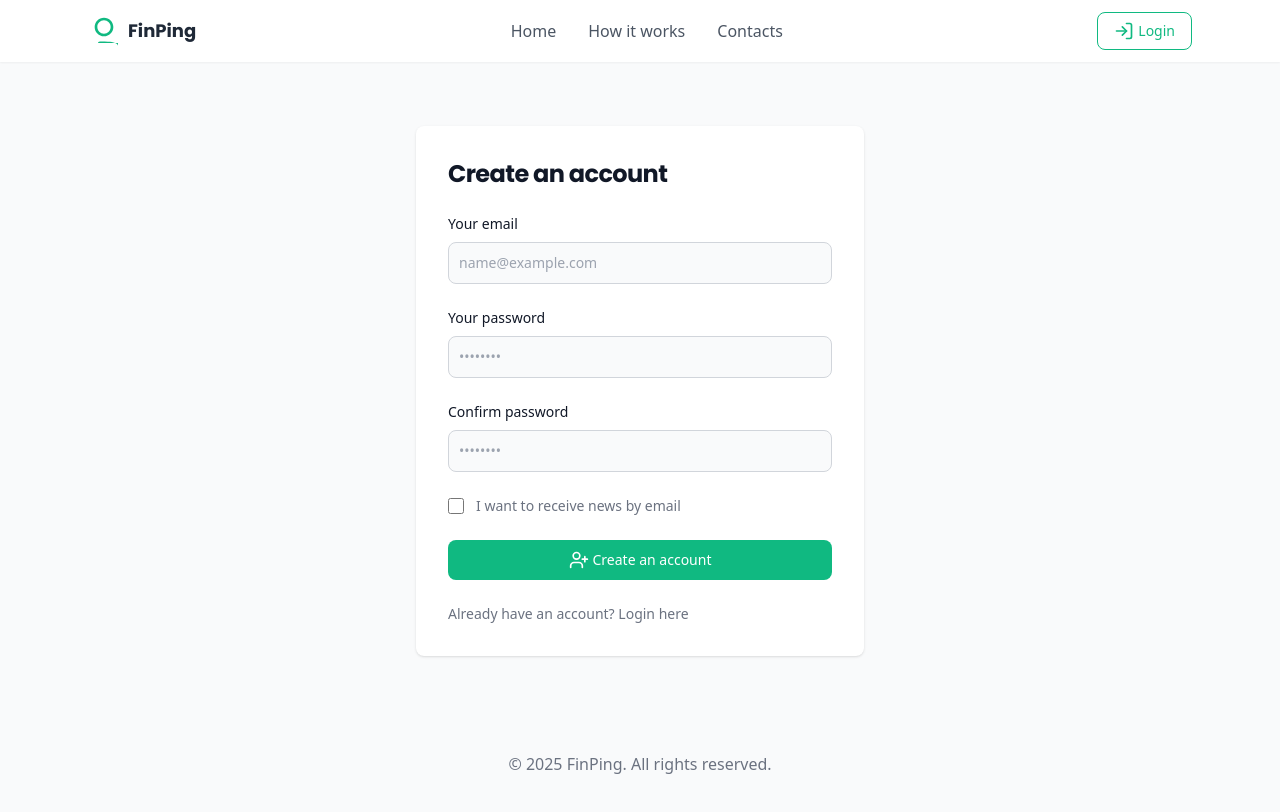
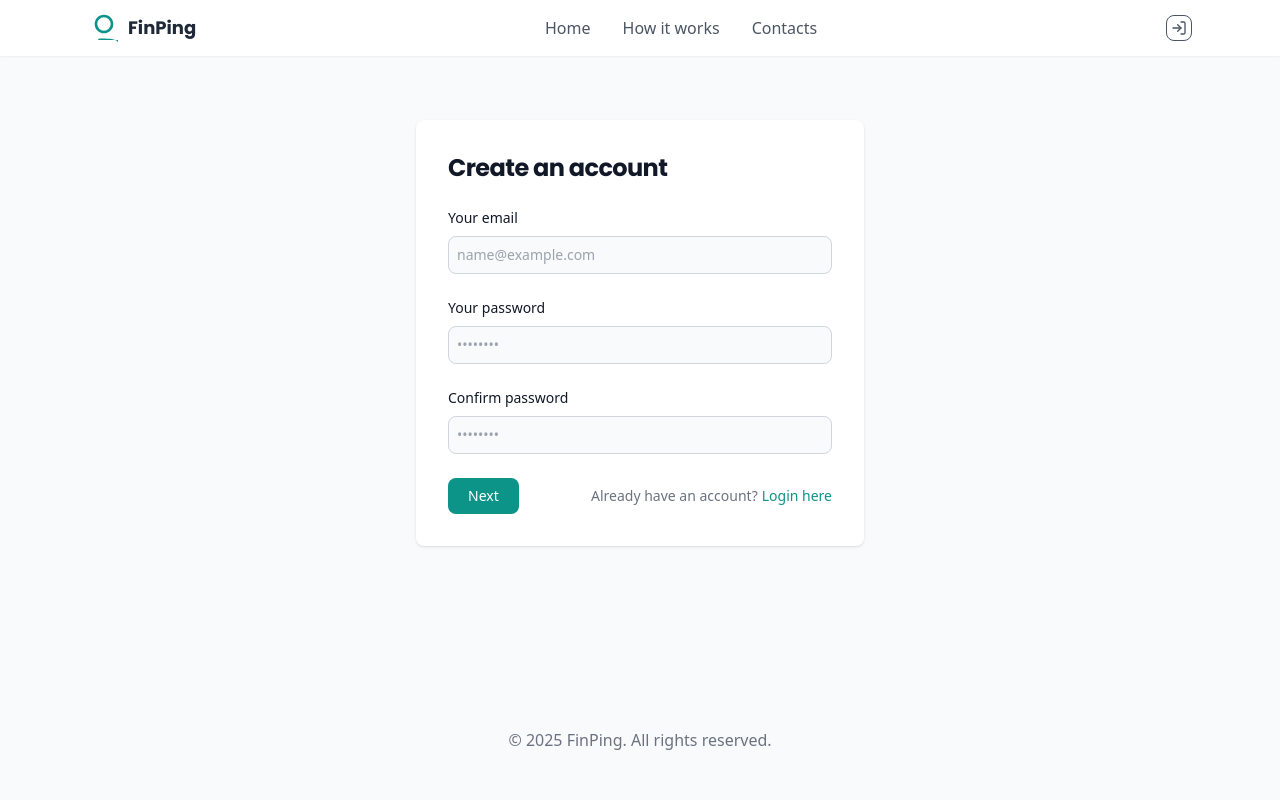
Before and after one commit to StrekanovAlexander/saas-finping, a React (Vite) app in the folder frontend/: page /register in a window 1280 px wide. Shown: the top 812 px of the page. Built offline with nearby package versions, Linux system fonts and the light colour scheme.

Commit message:
rebuilded: login und registraation forms

```diff
--- a/frontend/src/components/buttons/Button.jsx
+++ /dev/null
@@ -1,21 +0,0 @@
-import { LogIn, UserPlus } from "lucide-react";
-
-export default function({ title, icon }) {
-    let iconBtn;
-    switch(icon) {
-        case 'UserPlus':
-            iconBtn = <UserPlus className="w-5 h-5 mr-1" />;
-            break;
-        case 'LogIn':
-            iconBtn = <LogIn className="w-5 h-5 mr-1" />;
-            break;
-        default:
-            iconBtn = null;
-    }
-
-    return (
-        <button type="submit" className="flex justify-center w-full text-white bg-emerald-500 hover:bg-emerald-600 focus:ring-4 focus:outline-none focus:ring-indigo-300 font-medium rounded-lg text-sm px-5 py-2.5 text-center dark:bg-indigo-600 dark:hover:bg-indigo-700 dark:focus:ring-indigo-800 transition">
-            { iconBtn } { title }
-        </button>
-    )
-}
--- a/frontend/src/components/buttons/LinkBtn.jsx
+++ /dev/null
@@ -1,23 +0,0 @@
-import { LogIn, UserPlus } from "lucide-react";
-
-export default function({ title, icon, url, hidden }) {
-    let iconBtn;
-    switch(icon) {
-        case 'UserPlus':
-            iconBtn = <UserPlus className="w-5 h-5 mr-1" />;
-            break;
-        case 'LogIn':
-            iconBtn = <LogIn className="w-5 h-5 mr-1" />;
-            break;
-        default:
-            iconBtn = null;
-    }
-
-    const classOptions = "flex justify-center align-center px-4 py-2 bg-white text-sm text-emerald-500 border border-emerald-500 rounded-lg hover:bg-emerald-600 hover:text-white transition";
-
-    return (
-        <a href={ url } title="Sign in" className={ hidden ? 'hidden md:' + classOptions : classOptions }>
-            { iconBtn } { title }
-        </a>
-    )
-}
--- a/frontend/src/components/header/Header.jsx
+++ b/frontend/src/components/header/Header.jsx
@@ -1,10 +1,10 @@
 import { useState } from 'react';
-import { LogOut, Menu, X } from 'lucide-react';
+import { Link } from 'react-router-dom';
+import { LogIn, LogOut, Menu, X } from 'lucide-react';
 import { useAuth } from "../../context/AuthContext.jsx";
 import Logo from './Logo.jsx';
 import NavTop from './NavTop.jsx';
 import NavMobile from './NavMobile.jsx';
-import LinkBtn from '../buttons/LinkBtn.jsx';
 
 function Header() {
     const { user, logout } = useAuth();
@@ -17,14 +17,19 @@ function Header() {
                 <NavTop user={ user } />
                 <div className="flex items-center space-x-2">
                     {!user ? (
-                        <LinkBtn title="Login" icon="LogIn" url="/login" hidden={ true } />
+                        <Link
+                            className="hidden md:flex px-1 py-1 bg-white text-sm text-gray-600 border border-gray-600 border rounded-lg hover:bg-gray-600 hover:text-white transition"
+                            to="/login">
+                            <LogIn className="w-4 h-4" />
+                        </Link>
                     ) : (
                         <button
                             onClick={logout}
-                            className="hidden md:flex px-4 py-2 bg-white text-sm text-red-400 border border-red-300 rounded-lg hover:bg-red-500 hover:text-white transition"
-                        ><LogOut className="w-5 h-5" />Logout</button>
+                            className="hidden md:flex px-1 py-1 bg-white text-sm text-gray-600 border border-gray-600 border rounded-lg hover:bg-gray-600 hover:text-white transition"
+                        >
+                            <LogOut className="w-4 h-4" />
+                        </button>
                     )}
-
                     {/* Mobile menu button */}
                     <button className="md:hidden text-gray-700" onClick={() => setMenuOpen(!menuOpen)} >
                         {menuOpen ? <X className="w-6 h-6" /> : <Menu className="w-6 h-6" />}
--- a/frontend/src/components/header/Logo.jsx
+++ b/frontend/src/components/header/Logo.jsx
@@ -1,7 +1,7 @@
 export default function () {
     return (
         <div className="flex items-center space-x-2">
-            <svg xmlns="http://www.w3.org/2000/svg" viewBox="0 0 24 24" fill="#10b981" width="32px" height="32px">
+            <svg xmlns="http://www.w3.org/2000/svg" viewBox="0 0 24 24" fill="#0d9488" width="32px" height="32px">
                 <path d="M12 2C8.13 2 5 5.13 5 9c0 3.87 3.13 7 7 7s7-3.13 7-7c0-3.87-3.13-7-7-7zm0 12c-2.76 0-5-2.24-5-5s2.24-5 5-5 5 2.24 5 5-2.24 5-5 5zm10.5 9c0-1.66-3.34-3-7.5-3S7.5 19.34 7.5 21H22.5z"/>
             </svg>
             <h3 className="text-gray-800 text-lg">FinPing</h3>
--- a/frontend/src/components/header/NavMobile.jsx
+++ b/frontend/src/components/header/NavMobile.jsx
@@ -1,4 +1,3 @@
-import LinkBtn from '../buttons/LinkBtn.jsx';
 import { LogOut } from 'lucide-react';
 
 <LogOut />
@@ -7,16 +6,19 @@ export default function({ user, logout }) {
     return (
         <div className="md:hidden bg-white border-t shadow-md">
             <nav className="flex flex-col p-4 space-y-4 text-gray-600 font-medium">
-                <a href="/" className="hover:text-emerald-600 transition">Home</a>
-                <a href="/how-it-works" className="hover:text-emerald-600 transition">How it works</a>
-                <a href="/contacts" className="hover:text-emerald-600 transition">Conacts</a>
+                <a href="/" className="hover:text-teal-600 transition">Home</a>
+                <a href="/how-it-works" className="hover:text-teal-600 transition">How it works</a>
+                <a href="/contacts" className="hover:text-teal-600 transition">Conacts</a>
                 {!user ? (
-                    <LinkBtn title="Login" icon="LogIn" url="/login" />
+                    <a href="/login" className="hover:text-teal-600 transition">Login</a>
                 ) : (
                     <button
-                        className="flex justify-center align-center px-4 py-1.5 bg-white text-sm text-red-400 border border-red-300 rounded-lg hover:bg-red-500 hover:text-white transition"
+                        type="button"
+                        className="text-start hover:text-teal-600 transition"
                         onClick={ logout }
-                    ><LogOut className="w-5 h-5 mr-1" />Logout</button>
+                    >
+                        Link
+                    </button>
                 )}
             </nav>
         </div>
--- a/frontend/src/pages/auth/Login.jsx
+++ b/frontend/src/pages/auth/Login.jsx
@@ -1,9 +1,8 @@
 import { useState } from "react";
 import { useNavigate, Link } from "react-router-dom";
 import toast, { Toaster } from "react-hot-toast";
-import { CheckCircle, XCircle } from "lucide-react";
+import { Check, X } from "lucide-react";
 import { useAuth } from "../../context/AuthContext.jsx";
-import Button from "../../components/buttons/Button.jsx";
 import Checkbox from "../../components/checkboxes/Checkbox.jsx";
 
 function Login() {
@@ -39,9 +38,9 @@ function Login() {
   const renderIcon = (field, value) => {
     if (!value) return null;
     return errors[field] ? (
-      <XCircle className="text-red-500 ml-2 w-5 h-5" />
+      <X className="text-red-500 mx-2 w-5 h-5" />
     ) : (
-      <CheckCircle className="text-green-500 ml-2 w-5 h-5" />
+      <Check className="text-teal-600 mx-2 w-5 h-5" />
     );
   };
 
@@ -84,9 +83,9 @@ function Login() {
     <div className="flex flex-col items-center justify-center px-6 py-8 mx-auto pt-12">
       <div className="w-full bg-white rounded-lg shadow dark:border md:mt-0 sm:max-w-md xl:p-0 dark:bg-gray-800 dark:border-gray-700">
         <div className="p-6 space-y-4 md:space-y-6 sm:p-8">
-          <h1 className="text-xl font-bold leading-tight tracking-tight text-gray-900 md:text-2xl dark:text-white">
+          <h3 className="text-xl font-bold leading-tight tracking-tight text-gray-900 md:text-2xl dark:text-white">
             Login
-          </h1>
+          </h3>
           <form className="space-y-4 md:space-y-6" onSubmit={handleSubmit}>
             <div>
               <label
@@ -97,7 +96,7 @@ function Login() {
               </label>
               <div className="flex items-center">
                 <input
-                  className="bg-gray-50 border border-gray-300 text-gray-900 text-sm rounded-lg focus:ring-primary-600 focus:border-primary-600 block w-full p-2.5 dark:bg-gray-700 dark:border-gray-600 dark:placeholder-gray-400 dark:text-white dark:focus:ring-blue-500 dark:focus:border-blue-500"
+                  className="bg-gray-50 border border-gray-300 text-gray-900 text-sm rounded-lg focus:ring-primary-600 focus:border-primary-600 block w-full p-2 dark:bg-gray-700 dark:border-gray-600 dark:placeholder-gray-400 dark:text-white dark:focus:ring-blue-500 dark:focus:border-blue-500"
                   type="email"
                   name="email"
                   id="email"
@@ -120,7 +119,7 @@ function Login() {
               </label>
               <div className="flex items-center">
                 <input
-                  className="bg-gray-50 border border-gray-300 text-gray-900 text-sm rounded-lg focus:ring-primary-600 focus:border-primary-600 block w-full p-2.5 dark:bg-gray-700 dark:border-gray-600 dark:placeholder-gray-400 dark:text-white dark:focus:ring-blue-500 dark:focus:border-blue-500"
+                  className="bg-gray-50 border border-gray-300 text-gray-900 text-sm rounded-lg focus:ring-primary-600 focus:border-primary-600 block w-full p-2 dark:bg-gray-700 dark:border-gray-600 dark:placeholder-gray-400 dark:text-white dark:focus:ring-blue-500 dark:focus:border-blue-500"
                   type="password"
                   name="password"
                   id="password"
@@ -140,16 +139,24 @@ function Login() {
               checked={stayLogged}
               onChange={changeStayLogged}
             />
-            <Button title="Login" icon="LogIn" />
-            <p className="text-sm font-light text-gray-500 dark:text-gray-400">
+
+            <div className="flex items-center justify-between">
+              <button
+                type="submit"
+                className="flex justify-center text-white bg-teal-600 hover:bg-teal-700 focus:ring-4 focus:outline-none focus:ring-teal-300 font-medium rounded-lg text-sm px-5 py-2 text-center dark:bg-teal-600 dark:hover:bg-teal-700 dark:focus:ring-teal-800 transition"
+              >
+                Next
+              </button>
+              <p className="text-sm text-gray-500">
                 Don't have an account?{" "}
                 <Link
                   to="/register"
-                className="font-medium text-primary-600 hover:underline dark:text-primary-500"
+                  className="font-medium text-teal-600 hover:text-teal-700"
                 >
                   Create an account
                 </Link>
               </p>
+            </div>
           </form>
           <Toaster position="top-right" />
         </div>
--- a/frontend/src/pages/auth/Register.jsx
+++ b/frontend/src/pages/auth/Register.jsx
@@ -2,7 +2,6 @@ import { useState, useEffect } from "react";
 import { Link } from "react-router-dom";
 import { CheckCircle, XCircle } from "lucide-react";
 import toast, { Toaster } from "react-hot-toast";
-import Button from "../../components/buttons/Button.jsx";
 import Checkbox from "../../components/checkboxes/Checkbox.jsx";
 
 function Register() {
@@ -119,7 +118,7 @@ function Register() {
                             <label htmlFor="email" className="block mb-2 text-sm font-medium text-gray-900 dark:text-white">Your email</label>
                             <div className="flex items-center">
                                 <input
-                                    className="bg-gray-50 border border-gray-300 text-gray-900 text-sm rounded-lg focus:ring-primary-600 focus:border-primary-600 block w-full p-2.5 dark:bg-gray-700 dark:border-gray-600 dark:placeholder-gray-400 dark:text-white dark:focus:ring-blue-500 dark:focus:border-blue-500"
+                                    className="bg-gray-50 border border-gray-300 text-gray-900 text-sm rounded-lg focus:ring-primary-600 focus:border-primary-600 block w-full p-2 dark:bg-gray-700 dark:border-gray-600 dark:placeholder-gray-400 dark:text-white dark:focus:ring-blue-500 dark:focus:border-blue-500"
                                     type="email"
                                     name="email"
                                     id="email"
@@ -137,7 +136,7 @@ function Register() {
                             <label htmlFor="password" className="block mb-2 text-sm font-medium text-gray-900 dark:text-white">Your password</label>
                             <div className="flex items-center">
                                 <input
-                                    className="bg-gray-50 border border-gray-300 text-gray-900 text-sm rounded-lg focus:ring-primary-600 focus:border-primary-600 block w-full p-2.5 dark:bg-gray-700 dark:border-gray-600 dark:placeholder-gray-400 dark:text-white dark:focus:ring-blue-500 dark:focus:border-blue-500"
+                                    className="bg-gray-50 border border-gray-300 text-gray-900 text-sm rounded-lg focus:ring-primary-600 focus:border-primary-600 block w-full p-2 dark:bg-gray-700 dark:border-gray-600 dark:placeholder-gray-400 dark:text-white dark:focus:ring-blue-500 dark:focus:border-blue-500"
                                     type="password"
                                     name="password"
                                     id="password"
@@ -160,7 +159,7 @@ function Register() {
                             <label htmlFor="confirmPassword" className="block mb-2 text-sm font-medium text-gray-900 dark:text-white">Confirm password</label>
                             <div className="flex items-center">
                                 <input
-                                    className="bg-gray-50 border border-gray-300 text-gray-900 text-sm rounded-lg focus:ring-primary-600 focus:border-primary-600 block w-full p-2.5 dark:bg-gray-700 dark:border-gray-600 dark:placeholder-gray-400 dark:text-white dark:focus:ring-blue-500 dark:focus:border-blue-500"
+                                    className="bg-gray-50 border border-gray-300 text-gray-900 text-sm rounded-lg focus:ring-primary-600 focus:border-primary-600 block w-full p-2 dark:bg-gray-700 dark:border-gray-600 dark:placeholder-gray-400 dark:text-white dark:focus:ring-blue-500 dark:focus:border-blue-500"
                                     type="password"
                                     name="confirmPassword"
                                     id="confirmPassword"
@@ -177,16 +176,30 @@ function Register() {
                                 <p className="text-red-500 text-sm mt-1">Passwords do not match</p>
                             )}
                         </div>
-                        <Checkbox
+                        {/* <Checkbox
                             name="subScribe"
                             title="I want to receive news by email"
                             checked={ subscribe }
                             onChange={ changeSubscribe }
-                        />
-                        <Button title="Create an account" icon="UserPlus" />
-                        <p className="text-sm font-light text-gray-500 dark:text-gray-400">
-                            Already have an account? <Link to="/login" className="font-medium text-primary-600 hover:underline dark:text-primary-500">Login here</Link>
-                        </p>
+                        /> */}
+
+                        <div className="flex items-center justify-between">
+                            <button
+                                type="submit"
+                                className="flex justify-center text-white bg-teal-600 hover:bg-teal-700 focus:ring-4 focus:outline-none focus:ring-teal-300 font-medium rounded-lg text-sm px-5 py-2 text-center dark:bg-teal-600 dark:hover:bg-teal-700 dark:focus:ring-teal-800 transition"
+                            >
+                                Next
+                            </button>
+                            <p className="text-sm text-gray-500">
+                                Already have an account?
+                                <Link
+                                    to="/login"
+                                    className="font-medium text-teal-600 hover:text-teal-700 ml-1"
+                                >
+                                    Login here
+                                </Link>
+                            </p>
+                        </div>
                     </form>
                     <Toaster position="top-right" />
                 </div>
```
Also changed, not shown: frontend/src/components/buttons/ButtonSubmit.jsx (added, +8 -0 lines). Lines whose indentation alone changed are shown as unchanged.
